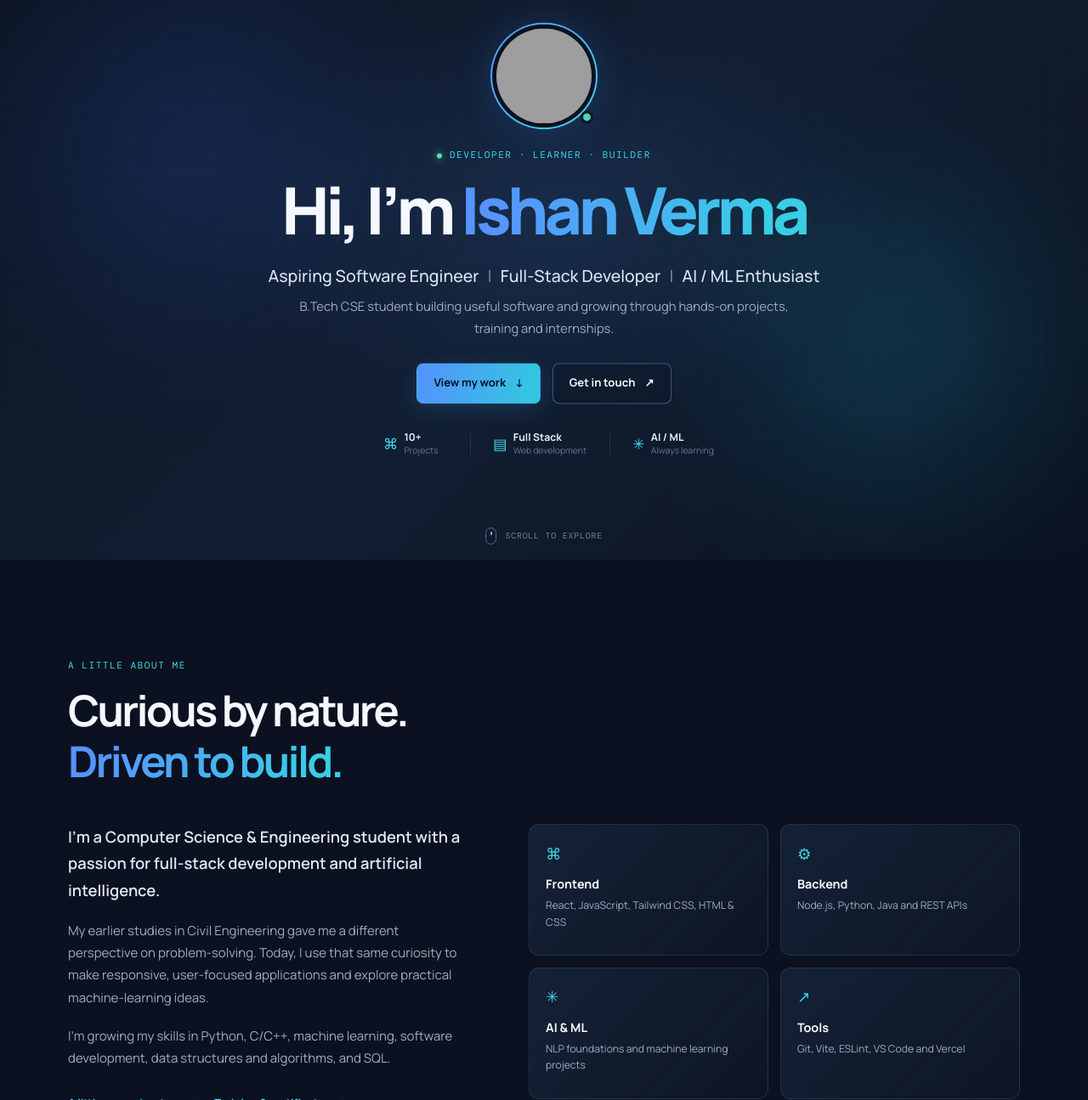
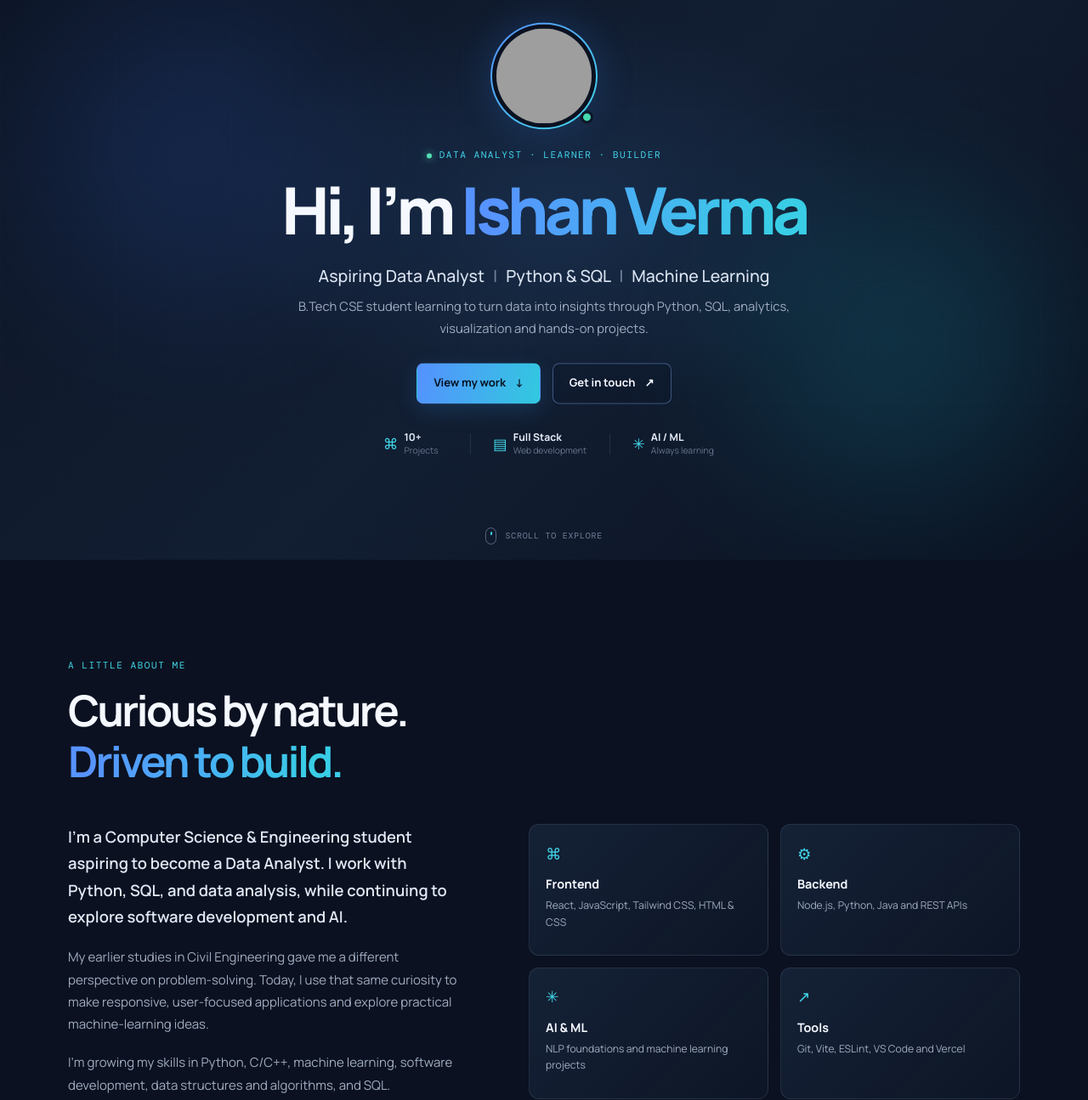
Before and after one commit to Ishan13-dev/Profile, a plain HTML site: page index.html in a window 1280 px wide. Shown: the part 141-1436 px from the top of the page at 85% size. Drawn offline with nearby package versions, Linux system fonts and the light colour scheme; grey boxes are pictures that could not be loaded.

Commit message:
Update portfolio homepage for aspiring data analyst

```diff
--- a/index.html
+++ b/index.html
@@ -5,10 +5,10 @@
     <meta name="viewport" content="width=device-width, initial-scale=1" />
     <meta
       name="description"
-      content="Ishan Verma is a full-stack developer and AI enthusiast building useful web applications and software projects."
+      content="Ishan Verma is an aspiring data analyst building skills in Python, SQL, data analysis, machine learning, and visualization."
     />
     <meta name="theme-color" content="#0b1120" />
-    <title>Ishan Verma — Developer Portfolio</title>
+    <title>Ishan Verma — Aspiring Data Analyst</title>
     <link rel="stylesheet" href="styles.css" />
   </head>
   <body>
@@ -40,10 +40,10 @@
             />
             <span class="avatar-status" aria-label="Open to connect"></span>
           </div>
-          <p class="eyebrow"><span class="status-dot"></span> Developer · Learner · Builder</p>
+          <p class="eyebrow"><span class="status-dot"></span> Data Analyst · Learner · Builder</p>
           <h1 id="welcome-title">Hi, I’m <span>Ishan Verma</span></h1>
-          <p class="hero-role">Aspiring Software Engineer <span aria-hidden="true">|</span> Full-Stack Developer <span aria-hidden="true">|</span> AI / ML Enthusiast</p>
-          <p class="hero-summary">B.Tech CSE student building useful software and growing through hands-on projects, training and internships.</p>
+          <p class="hero-role">Aspiring Data Analyst <span aria-hidden="true">|</span> Python &amp; SQL <span aria-hidden="true">|</span> Machine Learning</p>
+          <p class="hero-summary">B.Tech CSE student learning to turn data into insights through Python, SQL, analytics, visualization and hands-on projects.</p>
           <div class="hero-actions">
             <a class="button button-primary" href="#project-section">View my work <span aria-hidden="true">↓</span></a>
             <a class="button button-secondary" href="#contact-section">Get in touch <span aria-hidden="true">↗</span></a>
@@ -66,7 +66,7 @@
         </div>
         <div class="about-layout">
           <div class="about-copy">
-            <p class="lead-copy">I’m a Computer Science &amp; Engineering student with a passion for full-stack development and artificial intelligence.</p>
+            <p class="lead-copy">I’m a Computer Science &amp; Engineering student aspiring to become a Data Analyst. I work with Python, SQL, and data analysis, while continuing to explore software development and AI.</p>
             <p>My earlier studies in Civil Engineering gave me a different perspective on problem-solving. Today, I use that same curiosity to make responsive, user-focused applications and explore practical machine-learning ideas.</p>
             <p>I’m growing my skills in Python, C/C++, machine learning, software development, data structures and algorithms, and SQL.</p>
             <a class="text-link" href="about.html">A little more about me <span aria-hidden="true">↗</span></a>
```
